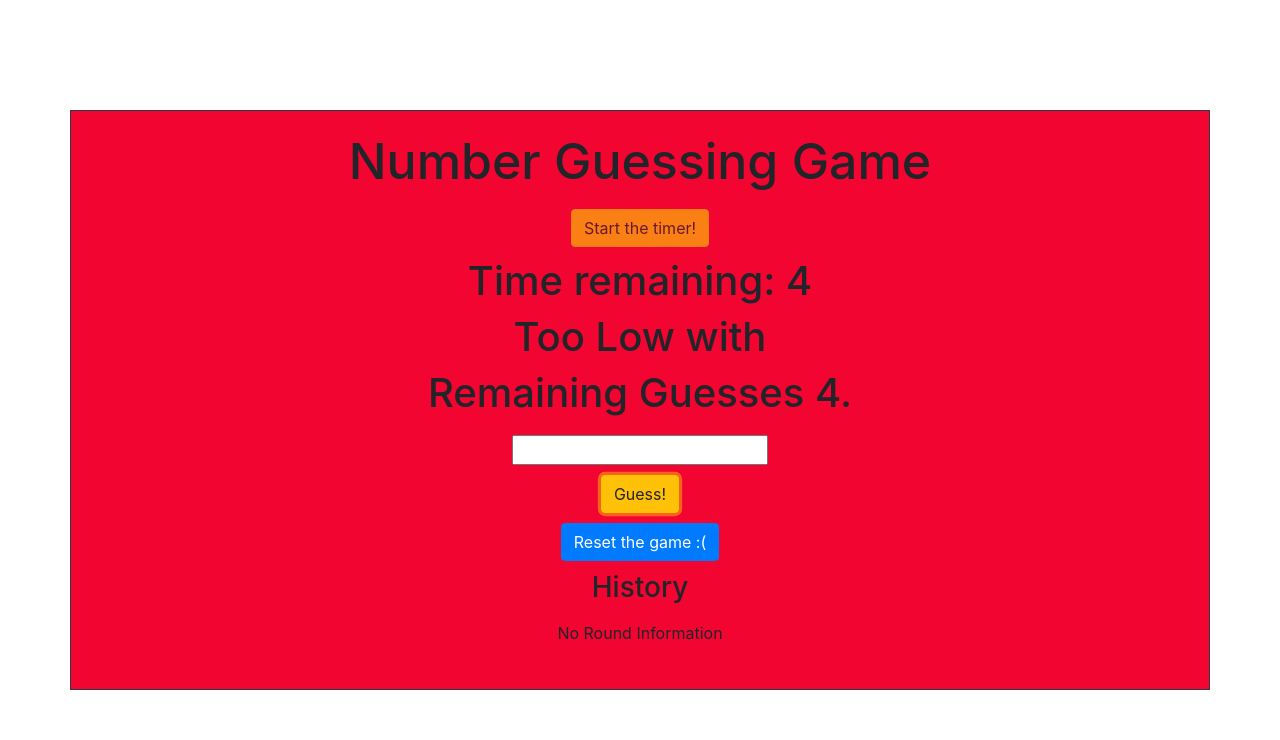
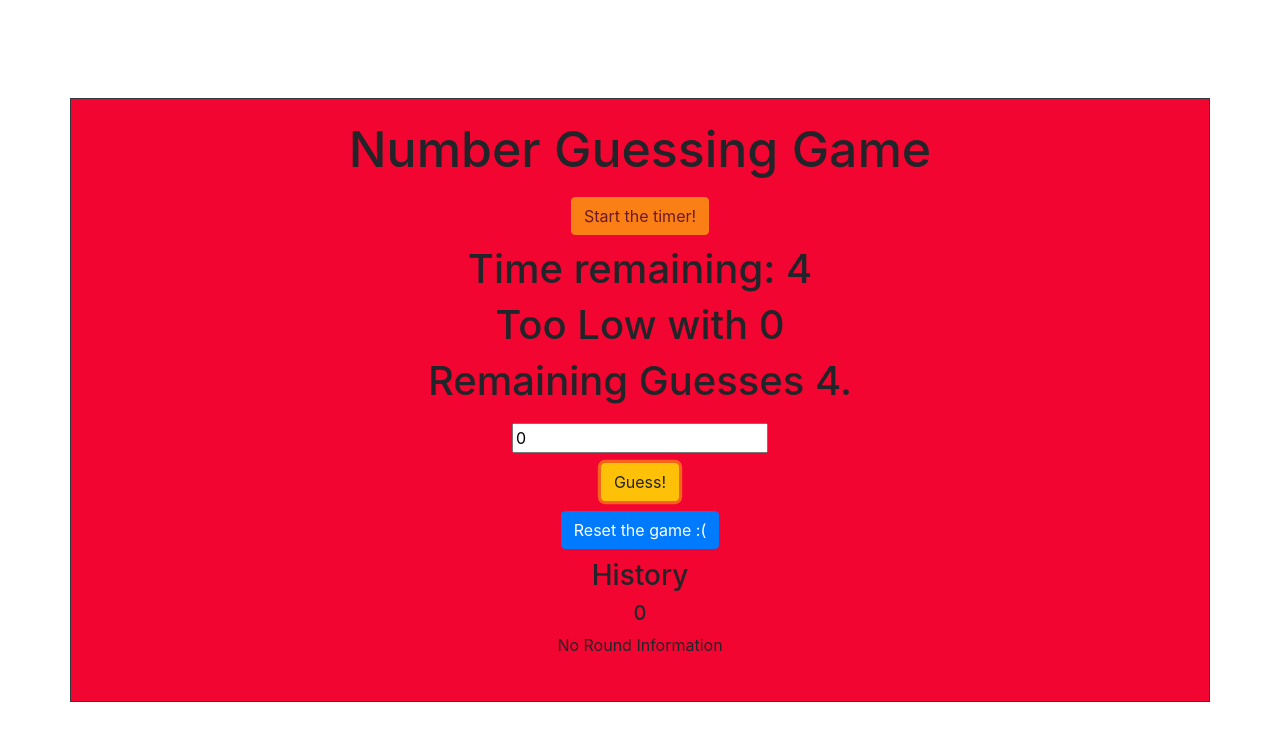
Before and after one commit to fool1280/Number-Guessing-Game, a plain HTML site: page index.html in a window 1280 px wide. Both pictures are taken after a click on the button "Guess!". Drawn offline with nearby package versions, Linux system fonts and the light colour scheme.

Commit message:
add required input

```diff
--- a/index.html
+++ b/index.html
@@ -28,7 +28,7 @@
             <h1 id="guess-remaining"></h1>
         </div>
         <div class="row justify-content-center align-self-center">
-            <input type="number" id="user-guess" style="margin-top: 10px;"/>
+            <input type="number" id="user-guess" style="margin-top: 10px;" value="0"/>
         </div>
         <div class="row justify-content-center align-self-center">
             <button class="btn btn-warning" type="button" id="guess" style="margin: 10px 0px 10px 0px;" onclick="guessNumber()">
--- a/js/scripts.js
+++ b/js/scripts.js
@@ -133,7 +133,7 @@ function guessNumber() {
         document.getElementById("guess-remaining").innerHTML = `Out of guesses! You lose :(`;
         document.getElementById("guess").disabled = true;
     }
-    document.getElementById("user-guess").value = null;
+    document.getElementById("user-guess").value = 0;
 }
 
 //init
```
